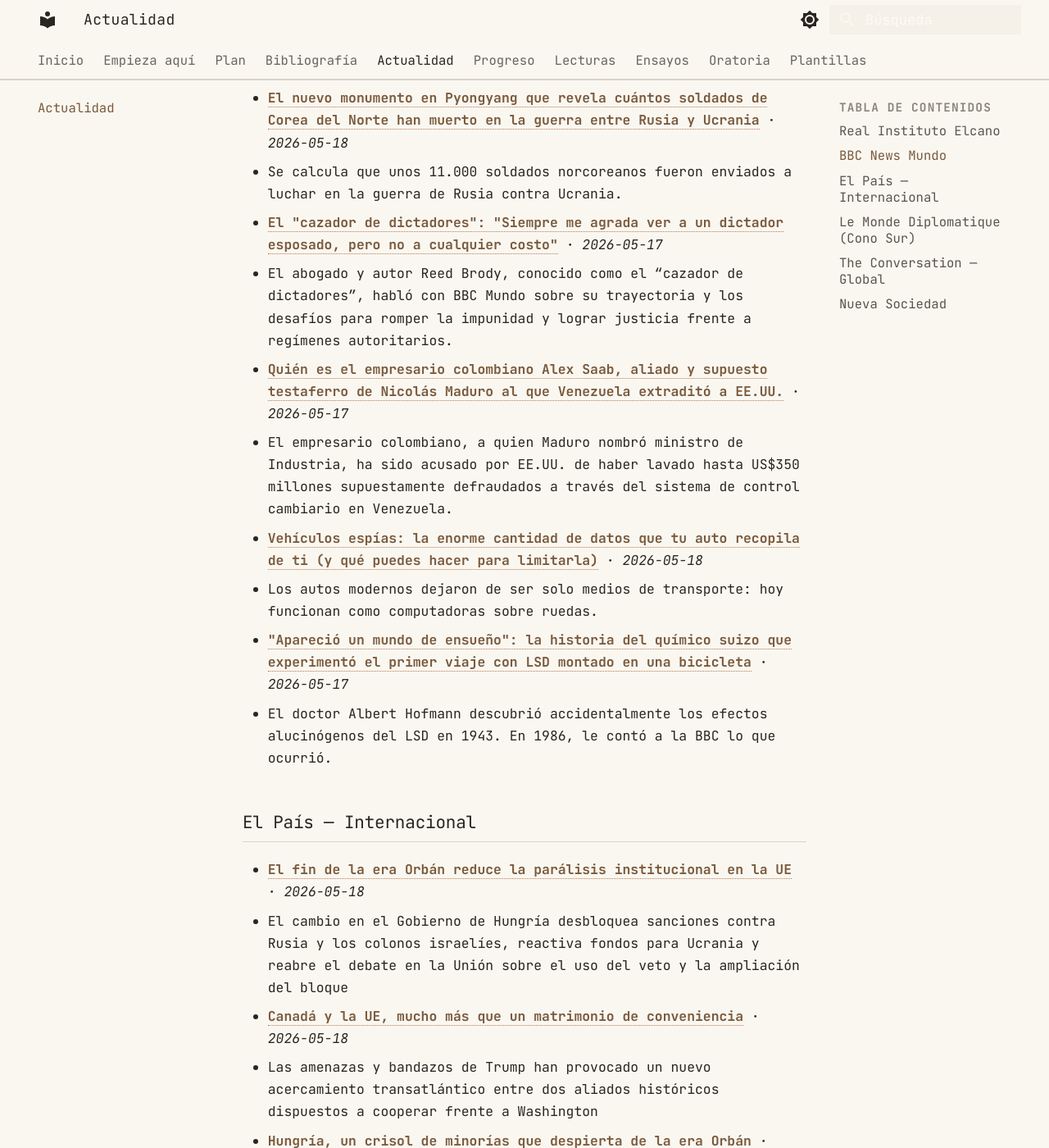
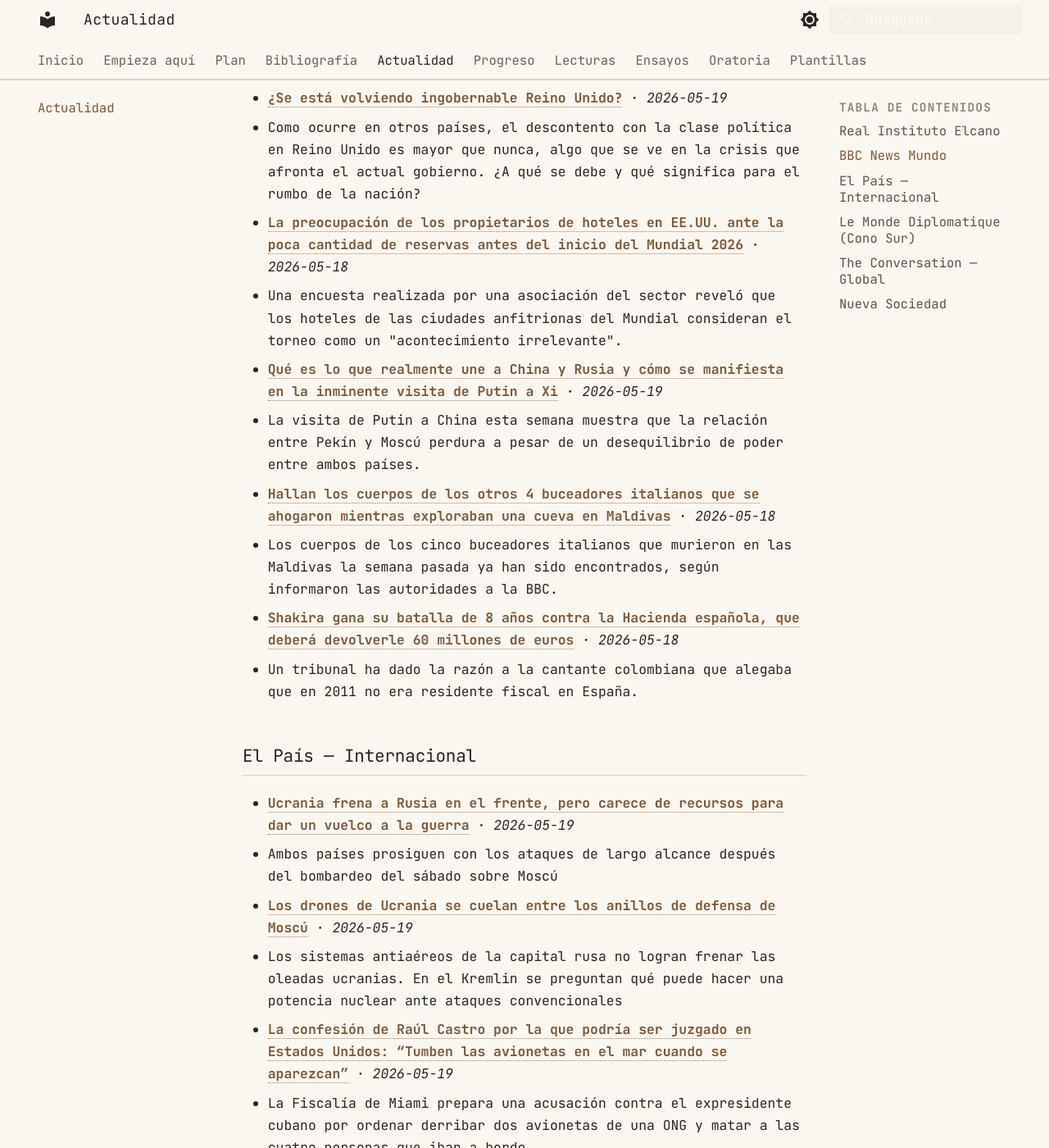
Before and after one commit to MrSpagVi/Curso, an MkDocs documentation site: the page built from docs/actualidad.md, in a window 1280 px wide and 1400 px high, scrolled down 1348 px. Shown: the whole window at 82% size. Built offline with MkDocs 1.6.1 and Material for MkDocs 9.7.7, drawn with Linux system fonts in a browser that asks for light colours; some of the changed text lies outside the part shown.

Commit message:
auto: actualidad 2026-05-19

```diff
--- a/docs/actualidad.md
+++ b/docs/actualidad.md
@@ -6,7 +6,7 @@ title: Actualidad
 
 Últimos titulares de fuentes que dictan agenda en ciencia política y geopolítica. Actualizado automáticamente cada día (vía GitHub Actions).
 
-_Última actualización: 2026-05-18 09:56 UTC_
+_Última actualización: 2026-05-19 09:37 UTC_
 
 ## Real Instituto Elcano
 
@@ -23,29 +23,29 @@ _Última actualización: 2026-05-18 09:56 UTC_
 
 ## BBC News Mundo
 
-- **[El nuevo monumento en Pyongyang que revela cuántos soldados de Corea del Norte han muerto en la guerra entre Rusia y Ucrania](https://www.bbc.com/mundo/articles/c2021076jkno?at_medium=RSS&at_campaign=rss)** · *2026-05-18*
-  - Se calcula que unos 11.000 soldados norcoreanos fueron enviados a luchar en la guerra de Rusia contra Ucrania.
-- **[El "cazador de dictadores": "Siempre me agrada ver a un dictador esposado, pero no a cualquier costo"](https://www.bbc.com/mundo/articles/c2e2n3rg2wno?at_medium=RSS&at_campaign=rss)** · *2026-05-17*
-  - El abogado y autor Reed Brody, conocido como el “cazador de dictadores”, habló con BBC Mundo sobre su trayectoria y los desafíos para romper la impunidad y lograr justicia frente a regímenes autoritarios.
-- **[Quién es el empresario colombiano Alex Saab, aliado y supuesto testaferro de Nicolás Maduro al que Venezuela extraditó a EE.UU.](https://www.bbc.com/mundo/articles/c4gvnw3gv4vo?at_medium=RSS&at_campaign=rss)** · *2026-05-17*
-  - El empresario colombiano, a quien Maduro nombró ministro de Industria, ha sido acusado por EE.UU. de haber lavado hasta US$350 millones supuestamente defraudados a través del sistema de control cambiario en Venezuela.
-- **[Vehículos espías: la enorme cantidad de datos que tu auto recopila de ti (y qué puedes hacer para limitarla)](https://www.bbc.com/mundo/articles/c89304w4p44o?at_medium=RSS&at_campaign=rss)** · *2026-05-18*
-  - Los autos modernos dejaron de ser solo medios de transporte: hoy funcionan como computadoras sobre ruedas.
-- **["Apareció un mundo de ensueño": la historia del químico suizo que experimentó el primer viaje con LSD montado en una bicicleta](https://www.bbc.com/mundo/articles/c0e1qzp8xw5o?at_medium=RSS&at_campaign=rss)** · *2026-05-17*
-  - El doctor Albert Hofmann descubrió accidentalmente los efectos alucinógenos del LSD en 1943. En 1986, le contó a la BBC lo que ocurrió.
+- **[¿Se está volviendo ingobernable Reino Unido?](https://www.bbc.com/mundo/articles/cy02kpj7e5lo?at_medium=RSS&at_campaign=rss)** · *2026-05-19*
+  - Como ocurre en otros países, el descontento con la clase política en Reino Unido es mayor que nunca, algo que se ve en la crisis que afronta el actual gobierno. ¿A qué se debe y qué significa para el rumbo de la nación?
+- **[La preocupación de los propietarios de hoteles en EE.UU. ante la poca cantidad de reservas antes del inicio del Mundial 2026](https://www.bbc.com/mundo/articles/c9wed142e8po?at_medium=RSS&at_campaign=rss)** · *2026-05-18*
+  - Una encuesta realizada por una asociación del sector reveló que los hoteles de las ciudades anfitrionas del Mundial consideran el torneo como un "acontecimiento irrelevante".
+- **[Qué es lo que realmente une a China y Rusia y cómo se manifiesta en la inminente visita de Putin a Xi](https://www.bbc.com/mundo/articles/cp3p94j2q1lo?at_medium=RSS&at_campaign=rss)** · *2026-05-19*
+  - La visita de Putin a China esta semana muestra que la relación entre Pekín y Moscú perdura a pesar de un desequilibrio de poder entre ambos países.
+- **[Hallan los cuerpos de los otros 4 buceadores italianos que se ahogaron mientras exploraban una cueva en Maldivas](https://www.bbc.com/mundo/articles/c1w29nqqjveo?at_medium=RSS&at_campaign=rss)** · *2026-05-18*
+  - Los cuerpos de los cinco buceadores italianos que murieron en las Maldivas la semana pasada ya han sido encontrados, según informaron las autoridades a la BBC.
+- **[Shakira gana su batalla de 8 años contra la Hacienda española, que deberá devolverle 60 millones de euros](https://www.bbc.com/mundo/articles/cy82j4lr9vpo?at_medium=RSS&at_campaign=rss)** · *2026-05-18*
+  - Un tribunal ha dado la razón a la cantante colombiana que alegaba que en 2011 no era residente fiscal en España.
 
 ## El País — Internacional
 
-- **[El fin de la era Orbán reduce la parálisis institucional en la UE](https://elpais.com/internacional/2026-05-18/el-fin-de-la-era-orban-reduce-la-paralisis-institucional-en-la-ue.html)** · *2026-05-18*
-  - El cambio en el Gobierno de Hungría desbloquea sanciones contra Rusia y los colonos israelíes, reactiva fondos para Ucrania y reabre el debate en la Unión sobre el uso del veto y la ampliación del bloque
-- **[Canadá y la UE, mucho más que un matrimonio de conveniencia](https://elpais.com/internacional/2026-05-18/canada-y-la-ue-mucho-mas-que-un-matrimonio-de-conveniencia.html)** · *2026-05-18*
-  - Las amenazas y bandazos de Trump han provocado un nuevo acercamiento transatlántico entre dos aliados históricos dispuestos a cooperar frente a Washington
-- **[Hungría, un crisol de minorías que despierta de la era Orbán](https://elpais.com/internacional/2026-05-18/hungria-un-crisol-de-minorias-que-despierta-de-la-era-orban.html)** · *2026-05-18*
-  - El ex primer ministro defendió durante 16 años el cerrojazo de las fronteras, pero su sucesor, Péter Magyar, no es más progresista en materia de inmigración
+- **[Ucrania frena a Rusia en el frente, pero carece de recursos para dar un vuelco a la guerra](https://elpais.com/internacional/2026-05-19/ucrania-frena-a-rusia-en-el-frente-pero-carece-de-recursos-para-dar-un-vuelco-a-la-guerra.html)** · *2026-05-19*
+  - Ambos países prosiguen con los ataques de largo alcance después del bombardeo del sábado sobre Moscú
+- **[Los drones de Ucrania se cuelan entre los anillos de defensa de Moscú](https://elpais.com/internacional/2026-05-19/los-drones-de-ucrania-se-cuelan-entre-los-anillos-de-defensa-de-moscu.html)** · *2026-05-19*
+  - Los sistemas antiaéreos de la capital rusa no logran frenar las oleadas ucranias. En el Kremlin se preguntan qué puede hacer una potencia nuclear ante ataques convencionales
+- **[La confesión de Raúl Castro por la que podría ser juzgado en Estados Unidos: “Tumben las avionetas en el mar cuando se aparezcan”](https://elpais.com/america/2026-05-19/la-confesion-de-raul-castro-por-la-que-podria-ser-juzgado-en-estados-unidos-tumben-las-avionetas-en-el-mar-cuando-se-aparezcan.html)** · *2026-05-19*
+  - La Fiscalía de Miami prepara una acusación contra el expresidente cubano por ordenar derribar dos avionetas de una ONG y matar a las cuatro personas que iban a bordo
+- **[Rosas rojas para la CIA en La Habana](https://elpais.com/us/2026-05-19/rosas-rojas-para-la-cia-en-la-habana.html)** · *2026-05-19*
+  - Estados Unidos está a punto de zamparse un menú que el castrismo diligentemente le preparó, aunque no parece del todo contento, sino más bien contrariado por compartir lo que hasta ahora se había merendado solo
 - **[Protocolos para una decadencia](https://elpais.com/opinion/2026-05-17/protocolos-para-una-decadencia.html)** · *2026-05-17*
   - Sustituida en Bruselas por el procedimiento y en Pekín por el puro reflejo personalista de Trump, la política occidental carece de proyecto
-- **[Obsequioso Trump, exigente Xi](https://elpais.com/opinion/2026-05-17/obsequioso-trump-exigente-xi.html)** · *2026-05-17*
-  - La cumbre entre ambos mandatarios marca otro paso en el ascenso de China como superpotencia y el declive de EE UU
 
 ## Le Monde Diplomatique (Cono Sur)
 
@@ -53,16 +53,16 @@ _Sin datos en esta ejecución. Visitar fuente: [https://www.eldiplo.org/feed/](h
 
 ## The Conversation — Global
 
-- **[Ebola outbreak declared a global health emergency – what you need to know](https://theconversation.com/ebola-outbreak-declared-a-global-health-emergency-what-you-need-to-know-283130)** · *2026-05-18*
-  - Everything you need to know about the Bundibugyo virus outbreak that has prompted the WHO to declare it a global health emergency.
-- **[The Pennine hills are full of holes – here’s how they’re helping fight climate change](https://theconversation.com/the-pennine-hills-are-full-of-holes-heres-how-theyre-helping-fight-climate-change-282925)** · *2026-05-18*
-  - A new project is transforming badly affected peatlands from dark moonscapes to vibrant green moss-scapes.
-- **[Why European households throw away so much food – and how to curb the waste mountain](https://theconversation.com/why-european-households-throw-away-so-much-food-and-how-to-curb-the-waste-mountain-282198)** · *2026-05-18*
-  - Wastage of edible food means lost calories, lost money and a growing climate problem.
-- **[Raghu Rai: the trailblazing photographer who documented the vast diversity of a changing India](https://theconversation.com/raghu-rai-the-trailblazing-photographer-who-documented-the-vast-diversity-of-a-changing-india-282934)** · *2026-05-18*
-  - For more than 60 years, India’s foremost photographer created a continuous visual record of the nation after independence.
-- **[Ebola survivors struggle to return to normal lives: what I found out in Sierra Leone and Liberia](https://theconversation.com/ebola-survivors-struggle-to-return-to-normal-lives-what-i-found-out-in-sierra-leone-and-liberia-281678)** · *2026-05-18*
-  - 10 years after official end of the Ebola pandemic, very few people know that survivors have struggled to continue with their lives.
+- **[Fish can pass Pfas safety limits one chemical at a time, but cocktail effects reveal a bigger unseen risk – new study](https://theconversation.com/fish-can-pass-pfas-safety-limits-one-chemical-at-a-time-but-cocktail-effects-reveal-a-bigger-unseen-risk-new-study-282797)** · *2026-05-19*
+  - An organism can appear compliant under single chemical regulation while still carrying a potentially concerning mixture burden.
+- **[Elon Musk sued OpenAI and lost. But the core question of the case remains unanswered](https://theconversation.com/elon-musk-sued-openai-and-lost-but-the-core-question-of-the-case-remains-unanswered-283256)** · *2026-05-19*
+  - OpenAI now has a clear path to take its next big step in the AI race.
+- **[Leah Purcell continues exploring The Drover’s Wife – and opera might be its perfect form](https://theconversation.com/leah-purcell-continues-exploring-the-drovers-wife-and-opera-might-be-its-perfect-form-282258)** · *2026-05-19*
+  - Leah Purcell has told the story of The Drover’s Wife across play, novel, film and now opera. Each form has extended its political and emotional reach.
+- **[The government has blocked funding to 13 research projects for security reasons. What happens now?](https://theconversation.com/the-government-has-blocked-funding-to-13-research-projects-for-security-reasons-what-happens-now-283265)** · *2026-05-19*
+  - Federal Education Minister Jason Clare vetoed research funding to 13 projects ‘for reasons relevant to the security, defence or international relations’.
+- **[Geothermal 2.0: how superhot rocks underground could help power Australia](https://theconversation.com/geothermal-2-0-how-superhot-rocks-underground-could-help-power-australia-280277)** · *2026-05-19*
+  - Geothermal power used to be limited to volcanic areas. But advances in exploration and drilling technology mean huge new areas can be tapped.
 
 ## Nueva Sociedad
 
```
